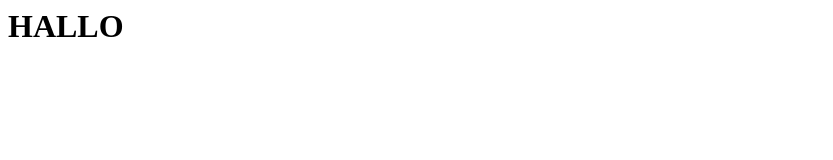
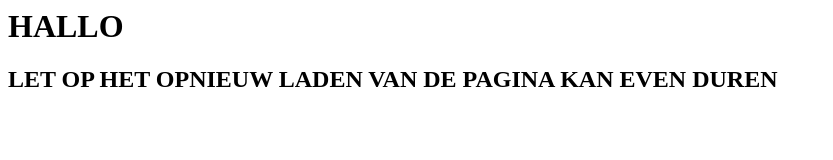
Before and after one commit to Deanwarners/Dean, a plain HTML site: page index.html in a window 1280 px wide. Shown: the whole page, without its empty margins (0-833 px from the left). Drawn offline with Linux system fonts and the light colour scheme.

Commit message:
Update index.html

```diff
--- a/index.html
+++ b/index.html
@@ -2,7 +2,7 @@
 <body>
 
 <h1>HALLO</h1>
-
+<h2> LET OP HET OPNIEUW LADEN VAN DE PAGINA KAN EVEN DUREN<h/2>
 
 </body>
 </html>
```
